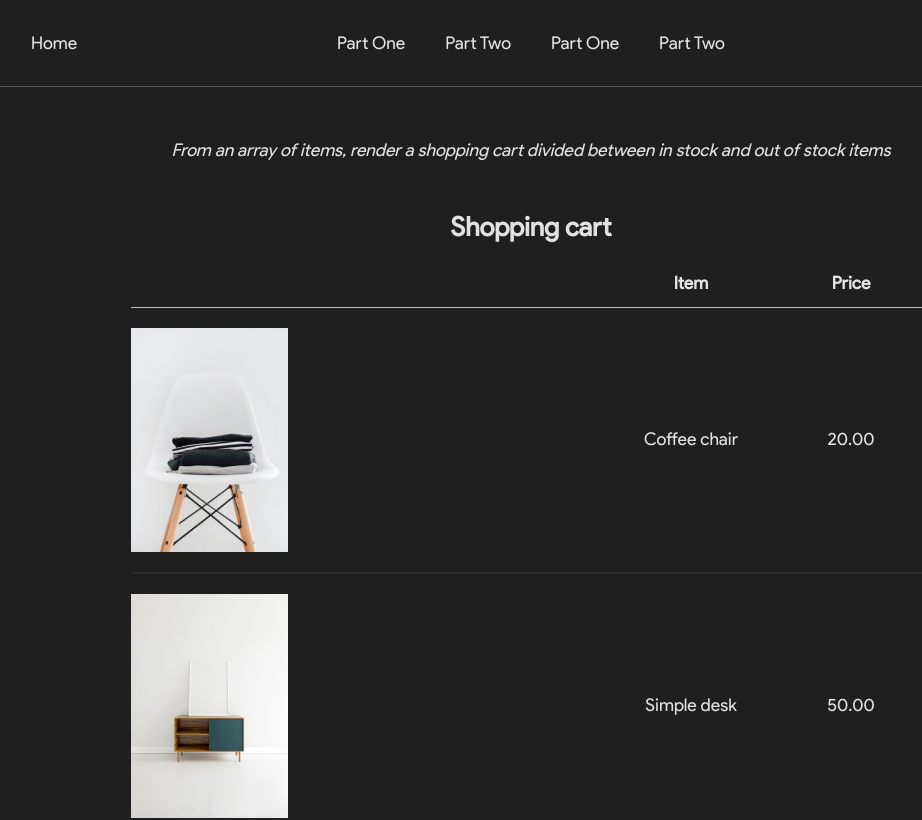
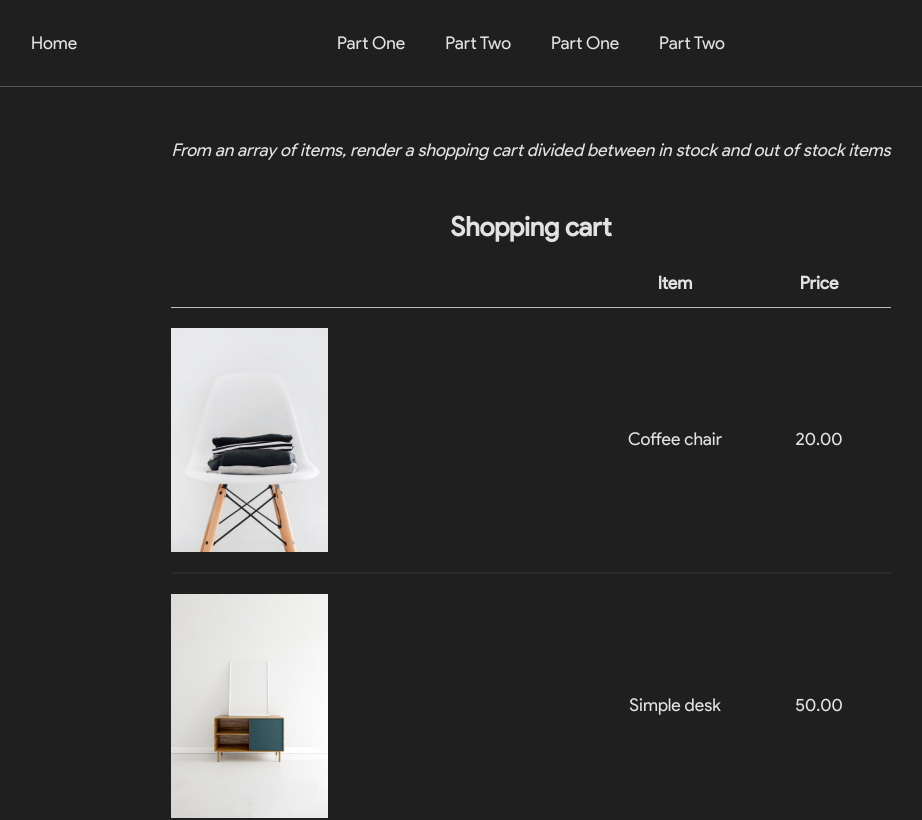
Before and after one commit to tyVespA/react-components-tests-next, a Next.js app: page /partOne/04-shoppingCart in a window 1280 px wide. Shown: the top 820 px of the page, without its empty margins (109-1031 px from the left). Built offline with nearby package versions, Linux system fonts and the light colour scheme.

Commit message:
Add global style

```diff
--- a/app/globals.css
+++ b/app/globals.css
@@ -101,6 +101,7 @@ a {
 }
 
 .exerciseContainer {
+  padding-inline: 40px;
   max-width: 800px;
   margin-inline: auto;
   margin-top: 50px;
```
